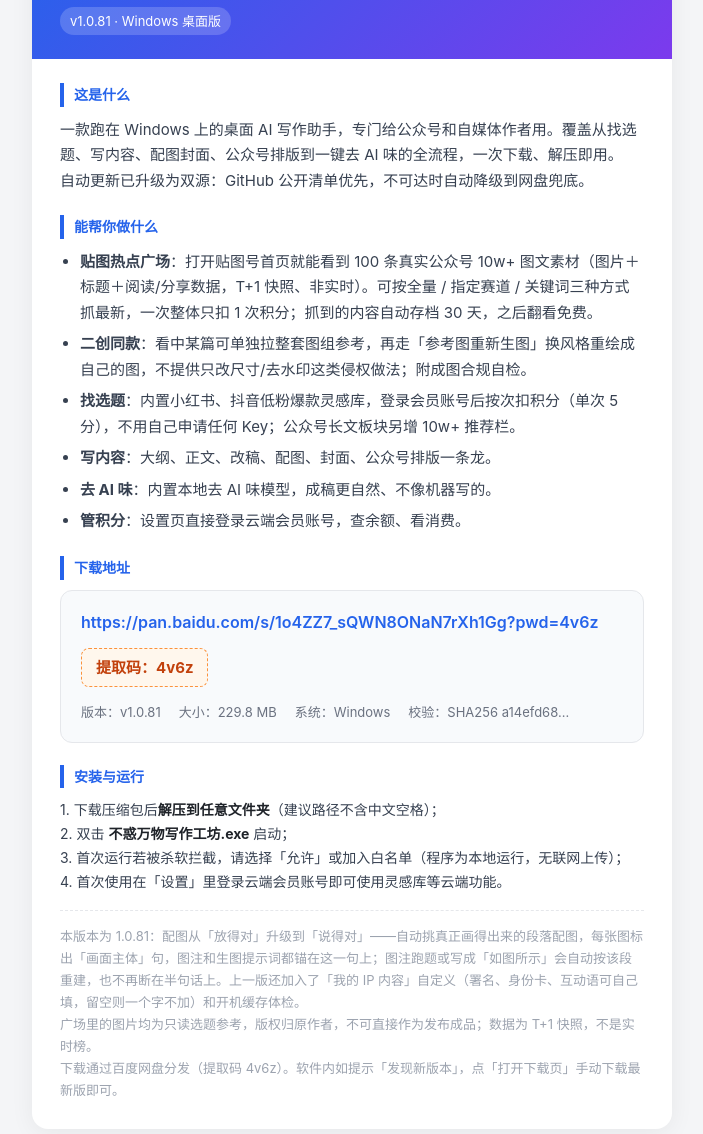
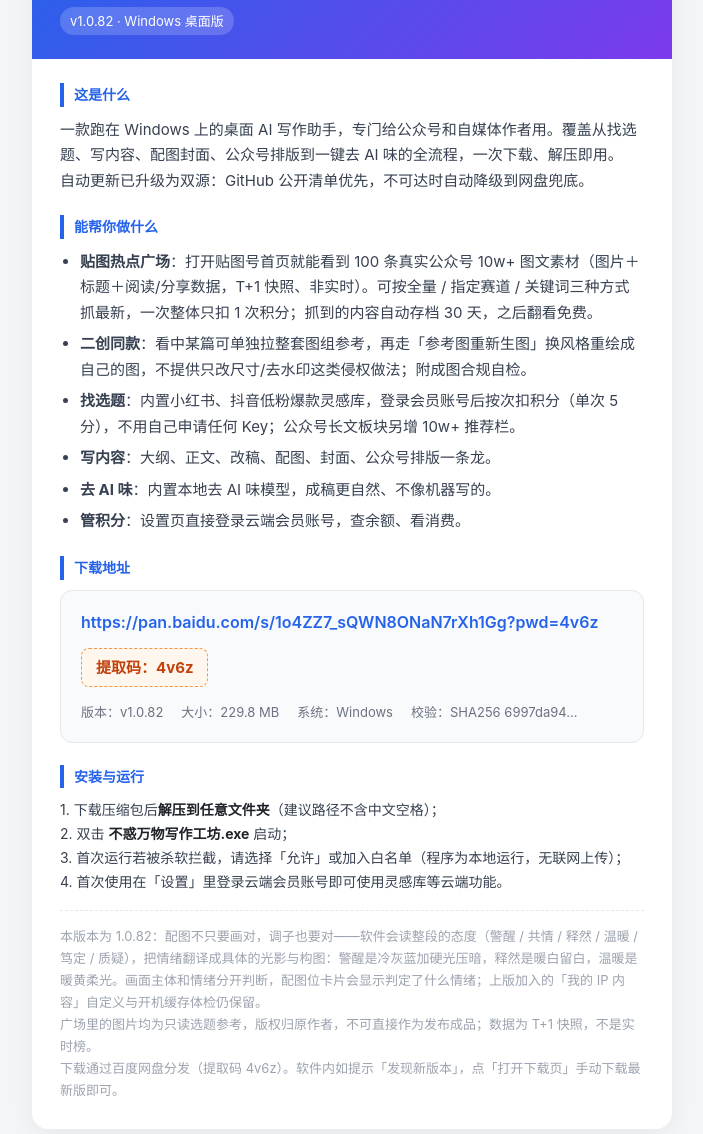
Before and after one commit to kongfanrong-628/buhuo-wanwu-releases, a plain HTML site: page README.html in a window 1280 px wide. Shown: the part 104-1238 px from the top of the page, without its empty margins (288-991 px from the left). Drawn offline with Linux system fonts and the light colour scheme.

Commit message:
release: 1.0.82 (配图情绪与观点一致) + README 首页同步

```diff
--- a/README.html
+++ b/README.html
@@ -36,7 +36,7 @@
   <div class="card">
     <div class="hero">
       <h1>公众号AI工作台</h1>
-      <span class="ver">v1.0.81 · Windows 桌面版</span>
+      <span class="ver">v1.0.82 · Windows 桌面版</span>
     </div>
     <div class="body">
       <div class="sec-title">这是什么</div>
@@ -60,10 +60,10 @@
         </a>
         <div class="pwd">提取码：4v6z</div>
         <div class="meta">
-          <span>版本：v1.0.81</span>
+          <span>版本：v1.0.82</span>
           <span id="pkg-size">大小：229.8 MB</span>
           <span>系统：Windows</span>
-          <span title="a14efd68b9ab1fa4475362d6e73b2cf9cb56f62607c1d5ce6f4adc2852a5e68d">校验：SHA256 a14efd68…</span>
+          <span title="6997da9418d38043c097589d5d3e4e686726928f7331041da87a9ee775088589">校验：SHA256 6997da94…</span>
         </div>
       </div>
 
@@ -76,7 +76,7 @@
       </p>
 
       <div class="note">
-        本版本为 1.0.81：配图从「放得对」升级到「说得对」——自动挑真正画得出来的段落配图，每张图标出「画面主体」句，图注和生图提示词都锚在这一句上；图注跑题或写成「如图所示」会自动按该段重建，也不再断在半句话上。上一版还加入了「我的 IP 内容」自定义（署名、身份卡、互动语可自己填，留空则一个字不加）和开机缓存体检。<br>
+        本版本为 1.0.82：配图不只要画对，调子也要对——软件会读整段的态度（警醒 / 共情 / 释然 / 温暖 / 笃定 / 质疑），把情绪翻译成具体的光影与构图：警醒是冷灰蓝加硬光压暗，释然是暖白留白，温暖是暖黄柔光。画面主体和情绪分开判断，配图位卡片会显示判定了什么情绪；上版加入的「我的 IP 内容」自定义与开机缓存体检仍保留。<br>
         广场里的图片均为只读选题参考，版权归原作者，不可直接作为发布成品；数据为 T+1 快照，不是实时榜。<br>
         下载通过百度网盘分发（提取码 4v6z）。软件内如提示「发现新版本」，点「打开下载页」手动下载最新版即可。
       </div>
```
Also changed, not shown: version.json (+5 -5 lines).
